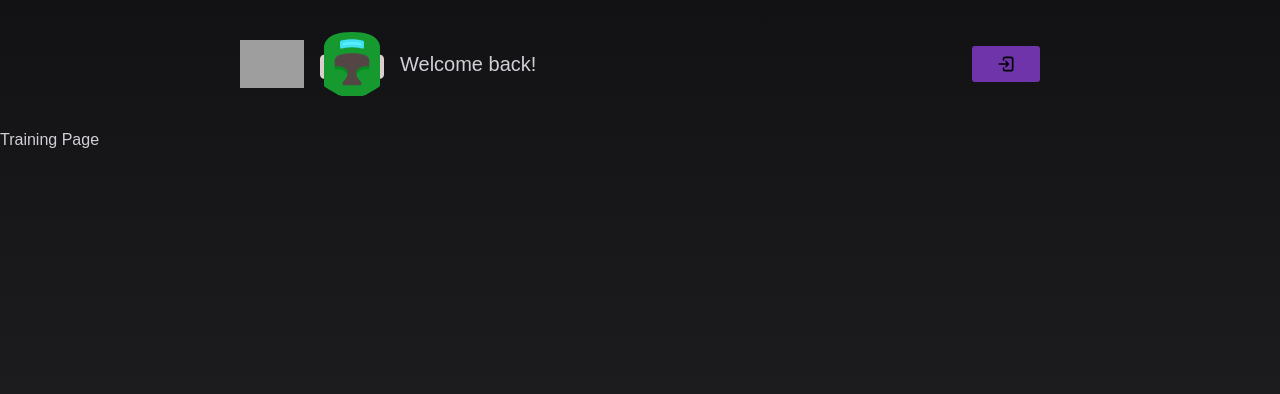
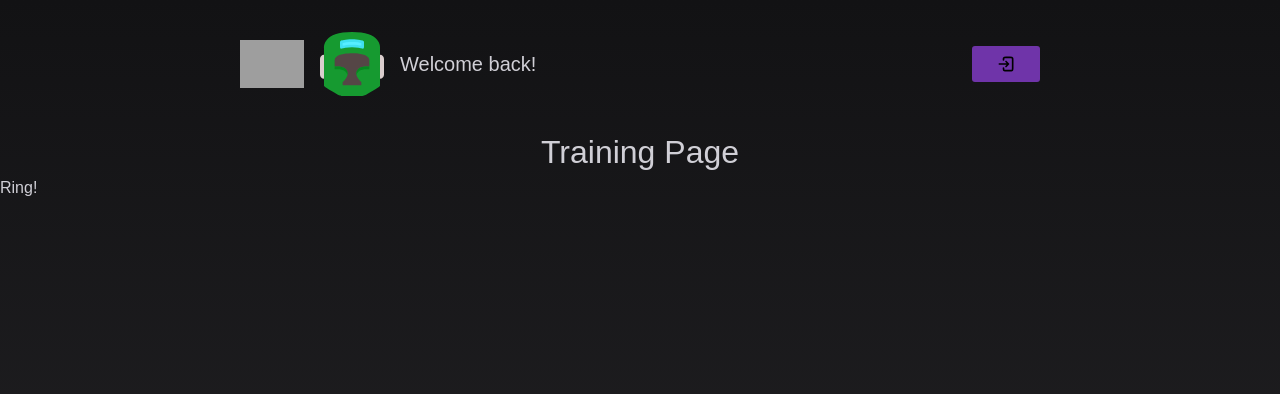
Before and after one commit to DiegoNG90/Ring-app, a Next.js app: page /training in a window 1280 px wide. Shown: the top 394 px of the page. Built offline with nearby package versions, Linux system fonts and the light colour scheme; grey boxes are pictures that could not be loaded.

Commit message:
feat: add the initial/boilerplate playBell/Ring sound to the TrainingPage

```diff
--- a/src/app/(auth)/training/page.tsx
+++ b/src/app/(auth)/training/page.tsx
@@ -1,3 +1,15 @@
-export default function TrainingPage(){
-    return <div>Training Page</div>
+'use client';
+import React from 'react';
+export default function TrainingPage() {
+  const playBell = () => {
+    const audio = new Audio('/sounds/boxing-bell.ogg');
+    audio.play().catch(console.error);
+    audio.volume = 0.5; // Esto funciona!
+  };
+  return (
+    <section>
+      <h1>Training Page</h1>
+      <button onClick={playBell}>Ring!</button>
+    </section>
+  );
 }
```
